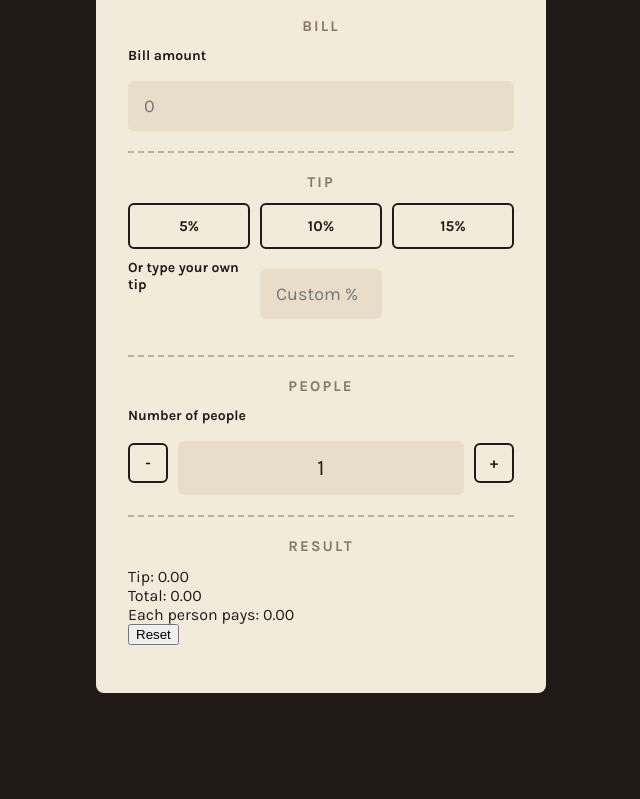
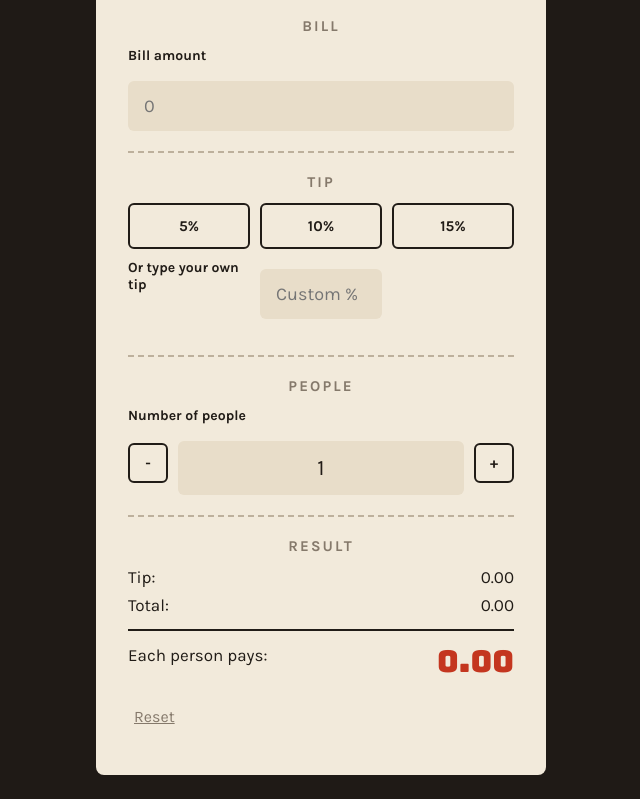
Before and after one commit to NikhilKshub/SplitIt, a plain HTML site: page index.html in a window 1280 px wide. Shown: the part 159-958 px from the top of the page, without its empty margins (319-959 px from the left). Before the commit the page ends 876 px from the top, so only its background shows below. Drawn offline with Linux system fonts and the light colour scheme.

Commit message:
did results section

```diff
--- a/index.html
+++ b/index.html
@@ -49,7 +49,7 @@
                 <h2>Result</h2>
                 <p>Tip: <span id="tip-amount">0.00</span></p>
                 <p>Total: <span id="total-amount">0.00</span></p>
-                <p>Each person pays: <span id="per-person">0.00</span></p>
+                <p class="final">Each person pays: <span id="per-person">0.00</span></p>
                 <button id="reset">Reset</button>
             </section>
         </article>
--- a/style.css
+++ b/style.css
@@ -156,3 +156,37 @@ button:focus-visible{
     outline: 3px solid var(--stamp);
     outline-offset: 2px;
 }
+
+#result-section p{
+    display:flex;
+    justify-content: space-between;
+    margin-bottom: 8px;
+    font-size:17px;
+}
+
+.final{
+    display:block;
+    padding-top:14px;
+    border-top: 2px solid var(--ink);
+    margin-top:14px;
+}
+
+.final span{
+    display:block;
+    font-size:30px;
+    font-family:"Bungee", sans-serif;
+    color:var(--stamp);
+    line-height: 1.1;
+}
+
+#reset{
+    font-family:inherit;
+    font-size:16px;
+    cursor:pointer;
+    background:none;
+    color:var(--muted);
+    text-decoration: underline;
+    border:none;
+    margin-top:20px;
+}
+#reset:hover{color:var(--ink);}
```
